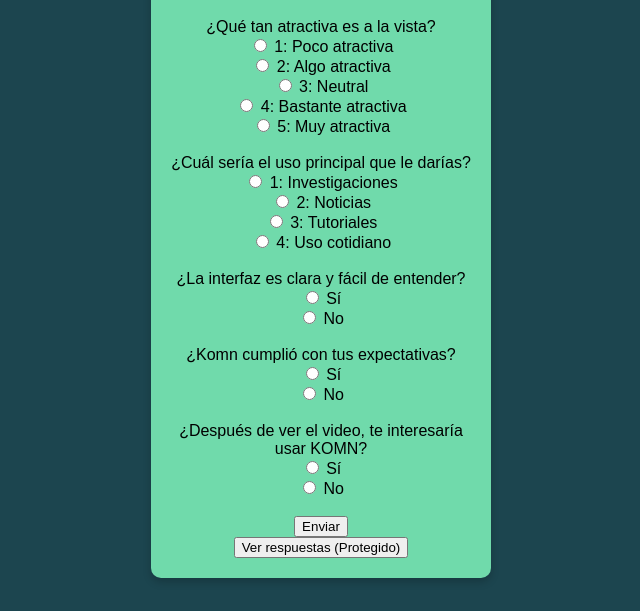
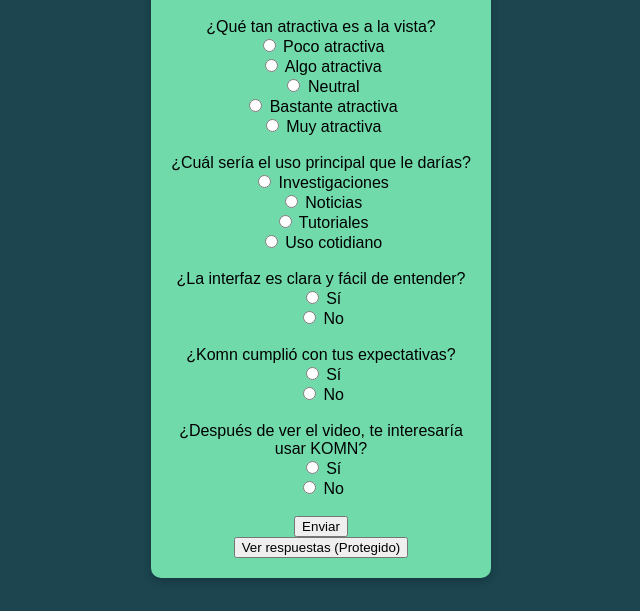
Before and after one commit to K0mn/Encuesta-KOMN, a plain HTML site: page index.html in a window 1280 px wide. Shown: the part 189-800 px from the top of the page, without its empty margins (319-959 px from the left). Drawn offline with Linux system fonts and the light colour scheme.

Commit message:
Update index.html

```diff
--- a/index.html
+++ b/index.html
@@ -14,26 +14,26 @@
             <!-- Primera pregunta -->
             <label>¿Qué tan atractiva es a la vista?</label><br>
             <input type="radio" id="opcion1" name="atractivo" value="1">
-            <label for="opcion1">1: Poco atractiva</label><br>
+            <label for="opcion1"> Poco atractiva</label><br>
             <input type="radio" id="opcion2" name="atractivo" value="2">
-            <label for="opcion2">2: Algo atractiva</label><br>
+            <label for="opcion2"> Algo atractiva</label><br>
             <input type="radio" id="opcion3" name="atractivo" value="3">
-            <label for="opcion3">3: Neutral</label><br>
+            <label for="opcion3"> Neutral</label><br>
             <input type="radio" id="opcion4" name="atractivo" value="4">
-            <label for="opcion4">4: Bastante atractiva</label><br>
+            <label for="opcion4"> Bastante atractiva</label><br>
             <input type="radio" id="opcion5" name="atractivo" value="5">
-            <label for="opcion5">5: Muy atractiva</label><br><br>
+            <label for="opcion5"> Muy atractiva</label><br><br>
 
             <!-- Segunda pregunta -->
             <label>¿Cuál sería el uso principal que le darías?</label><br>
             <input type="radio" id="uso1" name="uso" value="investigaciones">
-            <label for="uso1">1: Investigaciones</label><br>
+            <label for="uso1"> Investigaciones</label><br>
             <input type="radio" id="uso2" name="uso" value="noticias">
-            <label for="uso2">2: Noticias</label><br>
+            <label for="uso2"> Noticias</label><br>
             <input type="radio" id="uso3" name="uso" value="tutoriales">
-            <label for="uso3">3: Tutoriales</label><br>
+            <label for="uso3"> Tutoriales</label><br>
             <input type="radio" id="uso4" name="uso" value="uso_cotidiano">
-            <label for="uso4">4: Uso cotidiano</label><br><br>
+            <label for="uso4"> Uso cotidiano</label><br><br>
 
             <!-- Tercera pregunta -->
             <label>¿La interfaz es clara y fácil de entender?</label><br>
```
